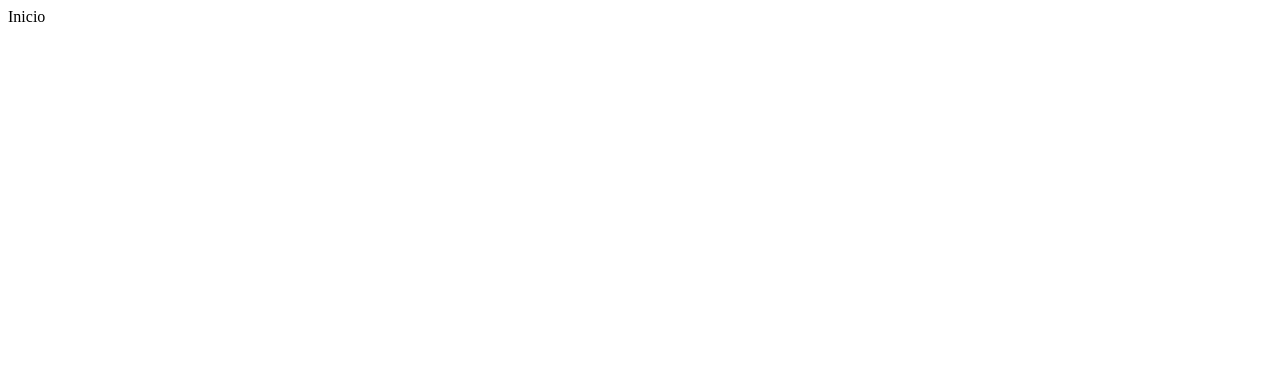
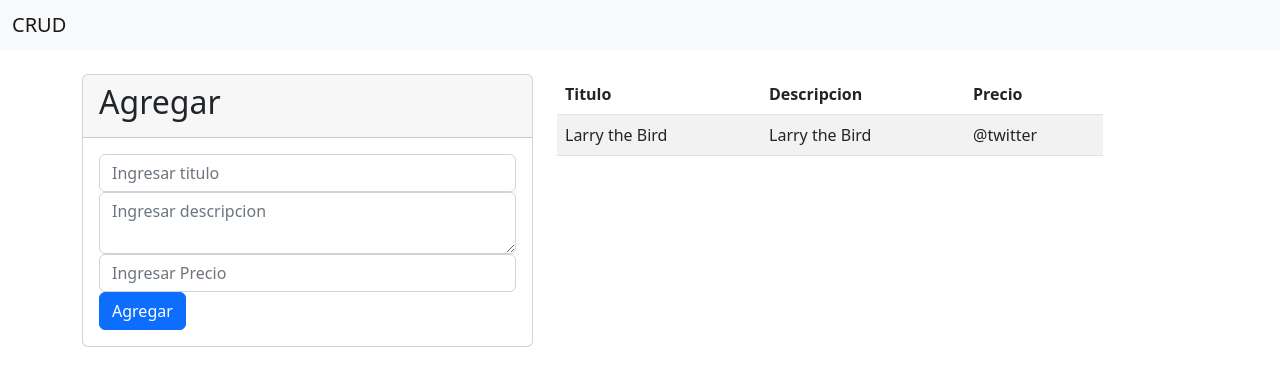
Before and after one commit to TioKrow/Proyecto2-CRUD, a plain HTML site: page index.html in a window 1280 px wide. Drawn offline with nearby package versions, Linux system fonts and the light colour scheme.

Commit message:
Creacion de Formulario y tabla

```diff
--- a/index.html
+++ b/index.html
@@ -1,15 +1,75 @@
 <!DOCTYPE html>
 <html lang="en">
+
 <head>
     <meta charset="UTF-8">
     <meta http-equiv="X-UA-Compatible" content="IE=edge">
     <meta name="viewport" content="width=device-width, initial-scale=1.0">
+    <link href="https://cdn.jsdelivr.net/npm/bootstrap@5.2.3/dist/css/bootstrap.min.css" rel="stylesheet"
+        integrity="sha384-rbsA2VBKQhggwzxH7pPCaAqO46MgnOM80zW1RWuH61DGLwZJEdK2Kadq2F9CUG65" crossorigin="anonymous">
     <link rel="stylesheet" href="/assets/css/index.css">
     <title>CRUD CON JS</title>
 </head>
+
 <body>
-    Inicio
+    <nav class="navbar bg-light">
+        <div class="container-fluid">
+            <span class="navbar-brand mb-0 h1">CRUD</span>
+        </div>
+    </nav>
+    <div class="container mt-4">
+        <div class="row">
+            <div class="col-md-5">
+                <div class="card">
+                    <div class="card-header">
+                        <h2>Agregar</h2>
+                    </div>
+                    <div class="card-body">
+                        <form>
+                            <div class="form-group">
+                                <input type="text" id="titulo" class="form-control" placeholder="Ingresar titulo">
+                            </div>
+                            <div class="form-group">
+                                <textarea id="descripcion" class="form-control"
+                                    placeholder="Ingresar descripcion"></textarea>
+                            </div>
+                            <div class="form-group">
+                                <input type="number" id="precio" class="form-control" placeholder="Ingresar Precio">
+                            </div>
+                            <button type="submit" class="btn btn-primary">Agregar</button>
+                        </form>
+                    </div>
+
+                </div>
+            </div>
+            <div class="col-md-6">
+                <table class="table table-striped table-hover">
+                    <thead>
+                        <tr>
+                            <th scope="col">Titulo</th>
+                            <th scope="col">Descripcion</th>
+                            <th scope="col">Precio</th>
+                        </tr>
+                    </thead>
+                    <tbody>
+                        <tr class="table-active">
+                            <td>Larry the Bird</td>
+                            <td>Larry the Bird</td>
+                            <td>@twitter</td>
+                        </tr>
+                    </table>
+            </div>
+        </div>
+    </div>
+
 
     <script src="/assets/js/index.js"></script>
+    <script src="https://cdn.jsdelivr.net/npm/@popperjs/core@2.11.6/dist/umd/popper.min.js"
+        integrity="sha384-oBqDVmMz9ATKxIep9tiCxS/Z9fNfEXiDAYTujMAeBAsjFuCZSmKbSSUnQlmh/jp3"
+        crossorigin="anonymous"></script>
+    <script src="https://cdn.jsdelivr.net/npm/bootstrap@5.2.3/dist/js/bootstrap.min.js"
+        integrity="sha384-cuYeSxntonz0PPNlHhBs68uyIAVpIIOZZ5JqeqvYYIcEL727kskC66kF92t6Xl2V"
+        crossorigin="anonymous"></script>
 </body>
+
 </html>
```
